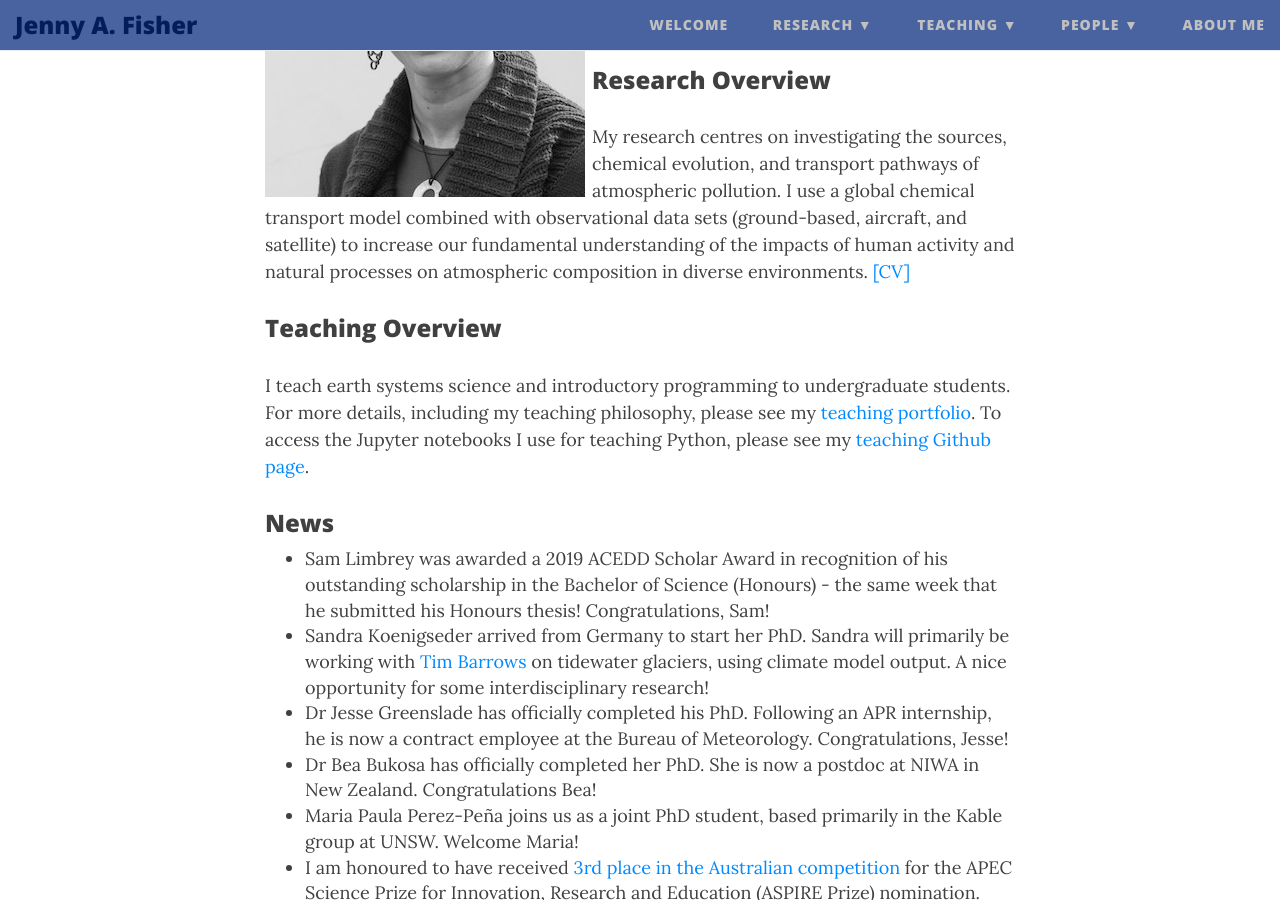
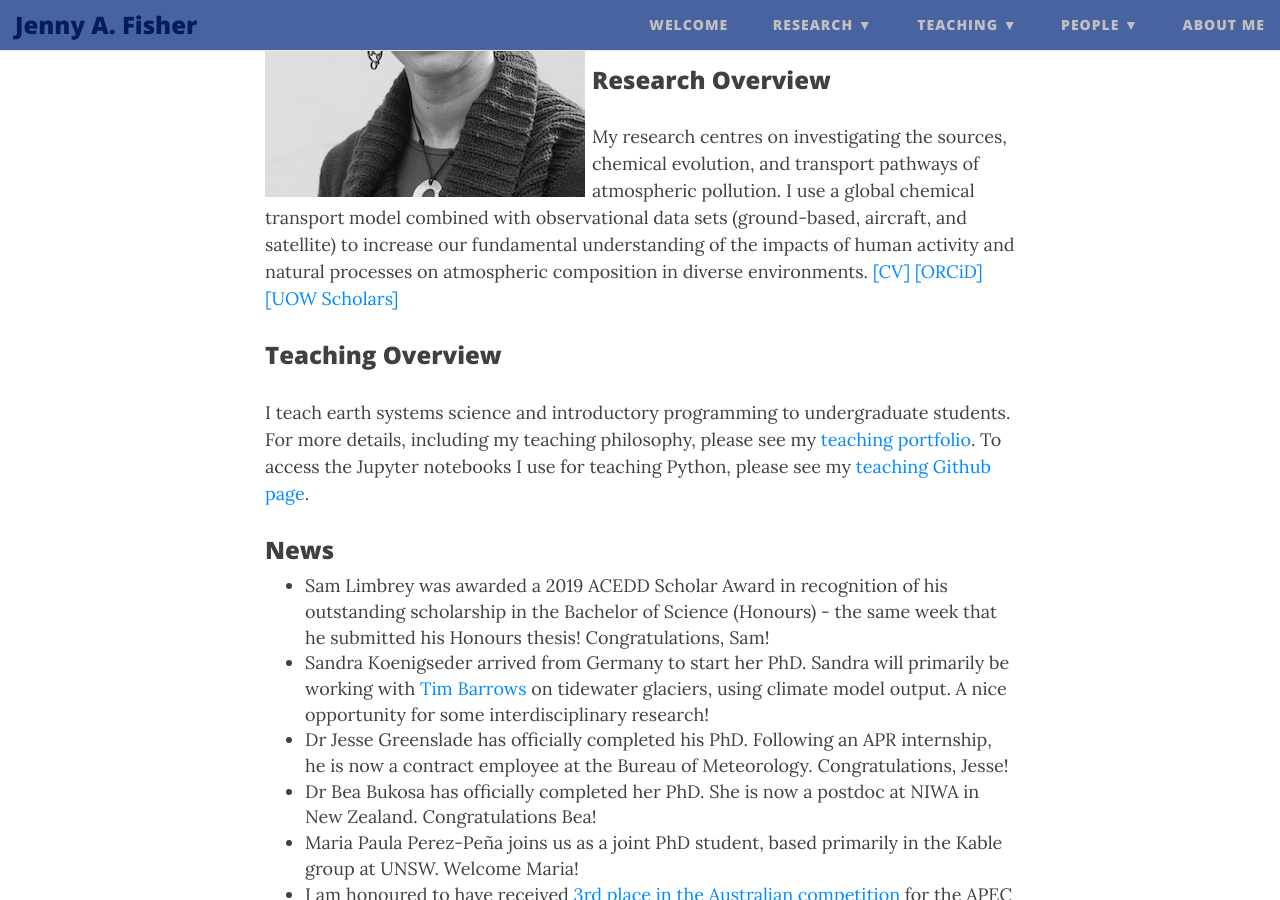
Before and after one commit to jennyfisher/jennyfisher.github.io, a Jekyll site: the page built from index.md, in a window 1280 px wide and 900 px high, scrolled down 347 px. Built offline with Jekyll 4.4.1, drawn with Linux system fonts in a browser that asks for light colours; nearby versions of some CDN libraries.

Commit message:
Update index.md

```diff
--- a/index.md
+++ b/index.md
@@ -14,7 +14,7 @@
 E: jennyf [at] uow.edu.au
 
 ### Research Overview
-My research centres on investigating the sources, chemical evolution, and transport pathways of atmospheric pollution. I use a global chemical transport model combined with observational data sets (ground-based, aircraft, and satellite) to increase our fundamental understanding of the impacts of human activity and natural processes on atmospheric composition in diverse environments. [[CV]](pdfs/CV_web.pdf)
+My research centres on investigating the sources, chemical evolution, and transport pathways of atmospheric pollution. I use a global chemical transport model combined with observational data sets (ground-based, aircraft, and satellite) to increase our fundamental understanding of the impacts of human activity and natural processes on atmospheric composition in diverse environments. [[CV]](pdfs/CV_web.pdf) [[ORCiD]](http://orcid.org/0000-0002-2921-1691) [[UOW Scholars]](https://scholars.uow.edu.au/display/jenny_fisher)
 
 ### Teaching Overview
 I teach earth systems science and introductory programming to undergraduate students. For more details, including my teaching philosophy, please see my [teaching portfolio](https://sites.google.com/view/jfisher-teaching-portfolio/home). To access the Jupyter notebooks I use for teaching Python, please see my [teaching Github page](https://jennyfisher.github.io/computing-modelling-earthsci/).
```
